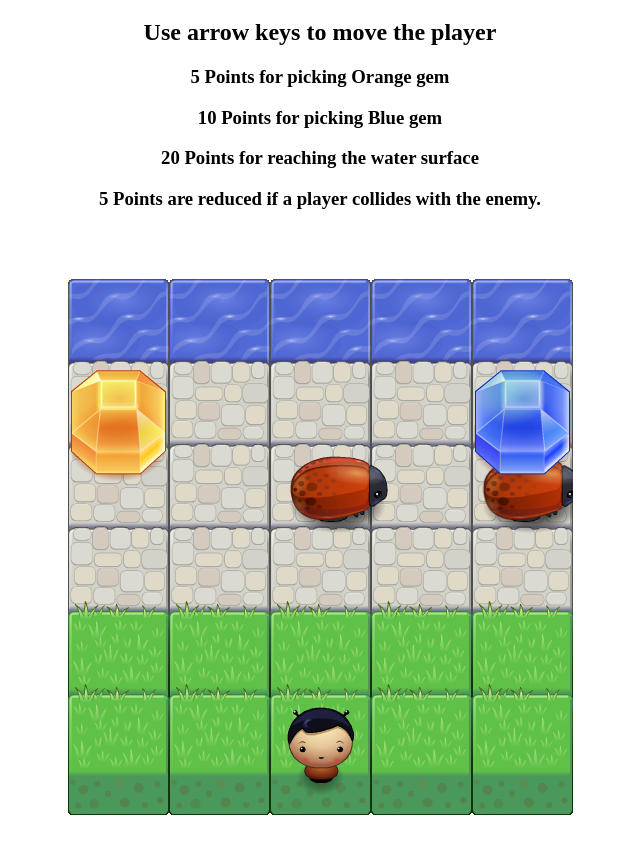
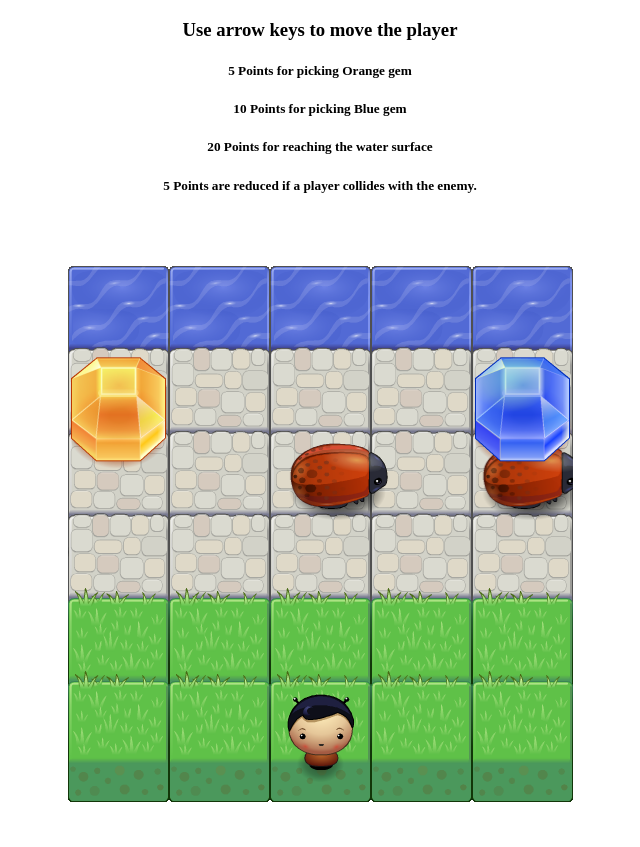
Before and after one commit to Rajesh-Bhat/Classic-Arcade-Game, a plain HTML site: page index.html in a window 1280 px wide. Shown: the part 98-945 px from the top of the page, without its empty margins (320-960 px from the left). Drawn offline with Linux system fonts and the light colour scheme.

Commit message:
changes made from h5 to h3

```diff
--- a/index.html
+++ b/index.html
@@ -13,11 +13,11 @@
 </h1>
 
 <div id="rules">
-    <h2> Use arrow keys to move the player </h2>
-    <h3> 5 Points for picking Orange gem</h3>
-    <h3> 10 Points for picking Blue gem</h3>
-    <h3> 20 Points for reaching the water surface</h3>
-    <h3> 5 Points are reduced if a player collides with the enemy.</h3>
+    <h3> Use arrow keys to move the player </h3>
+    <h5> 5 Points for picking Orange gem</h5>
+    <h5> 10 Points for picking Blue gem</h5>
+    <h5> 20 Points for reaching the water surface</h5>
+    <h5> 5 Points are reduced if a player collides with the enemy.</h5>
 </div>
 <script src="js/resources.js"></script>
 <script src="js/app.js"></script>
```
